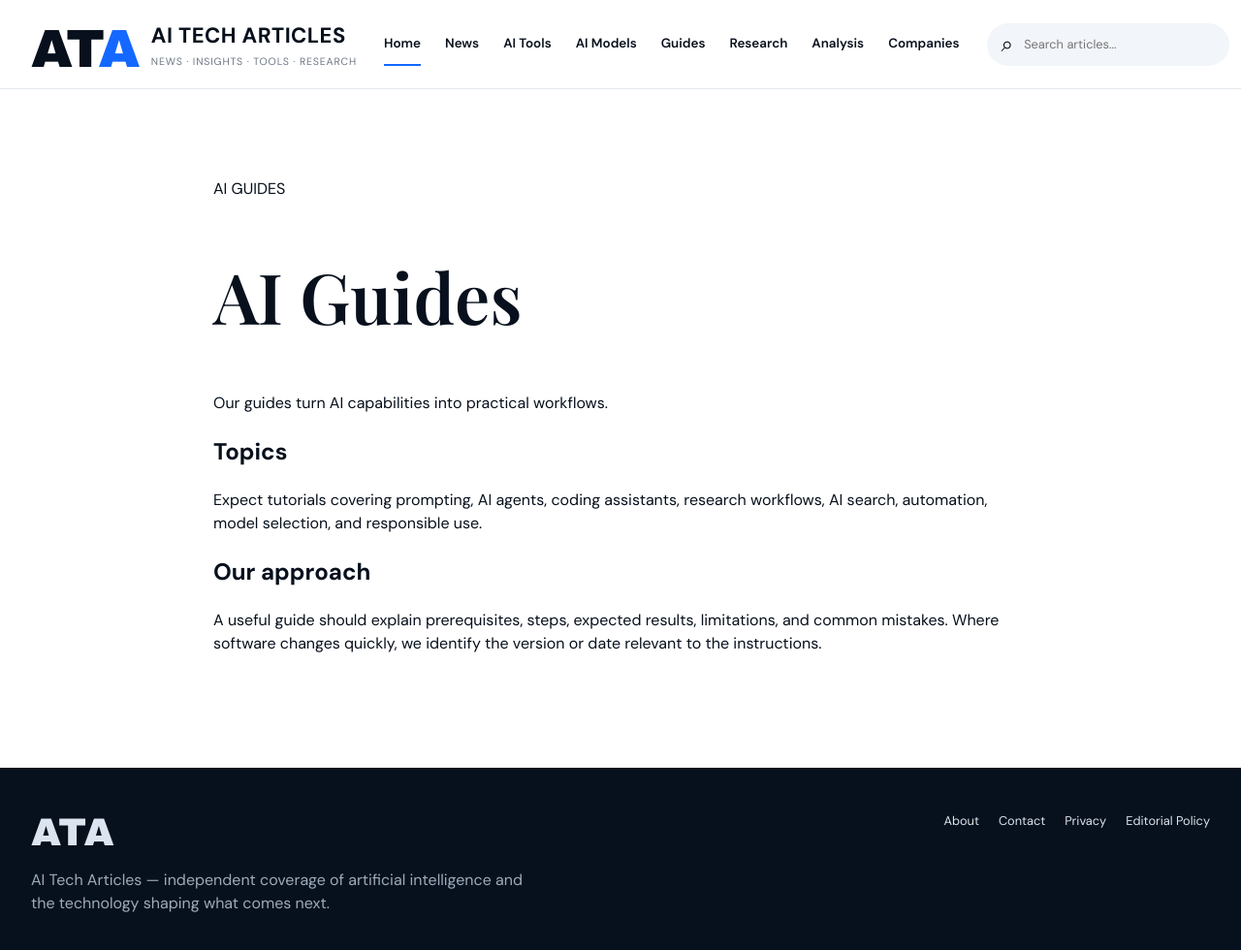
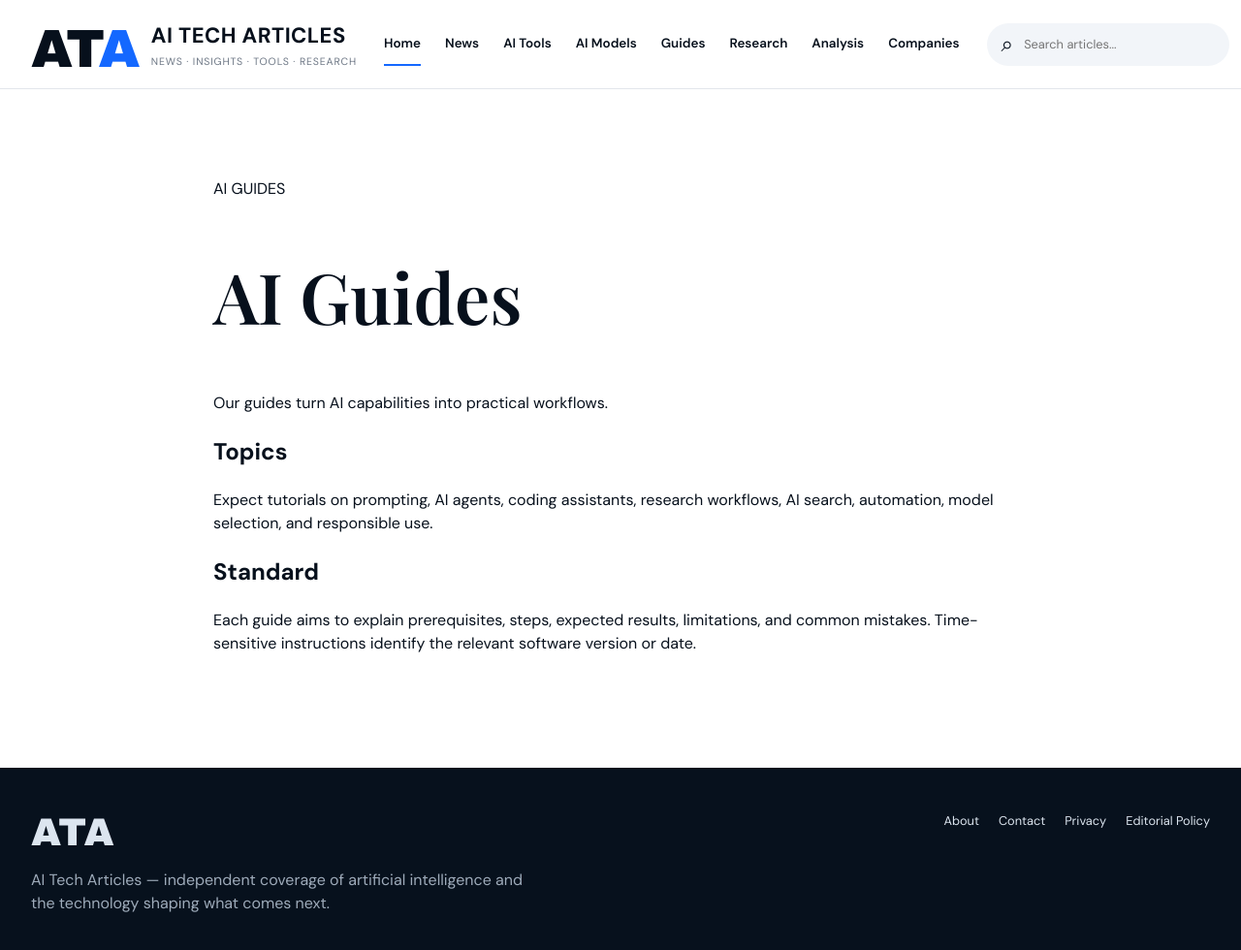
Before and after one commit to todaysnewsai/ChatGPTScope, a Jekyll site: the page built from guides/index.md, in a window 1280 px wide and 1005 px high. Shown: the top 980 px of the window at 97% size. Built offline with Jekyll 4.4.1, drawn with Linux system fonts in a browser that asks for light colours.

Commit message:
Expand AI Guides

```diff
--- a/guides/index.md
+++ b/guides/index.md
@@ -7,8 +7,8 @@ Our guides turn AI capabilities into practical workflows.
 
 ## Topics
 
-Expect tutorials covering prompting, AI agents, coding assistants, research workflows, AI search, automation, model selection, and responsible use.
+Expect tutorials on prompting, AI agents, coding assistants, research workflows, AI search, automation, model selection, and responsible use.
 
-## Our approach
+## Standard
 
-A useful guide should explain prerequisites, steps, expected results, limitations, and common mistakes. Where software changes quickly, we identify the version or date relevant to the instructions.
+Each guide aims to explain prerequisites, steps, expected results, limitations, and common mistakes. Time-sensitive instructions identify the relevant software version or date.
```
